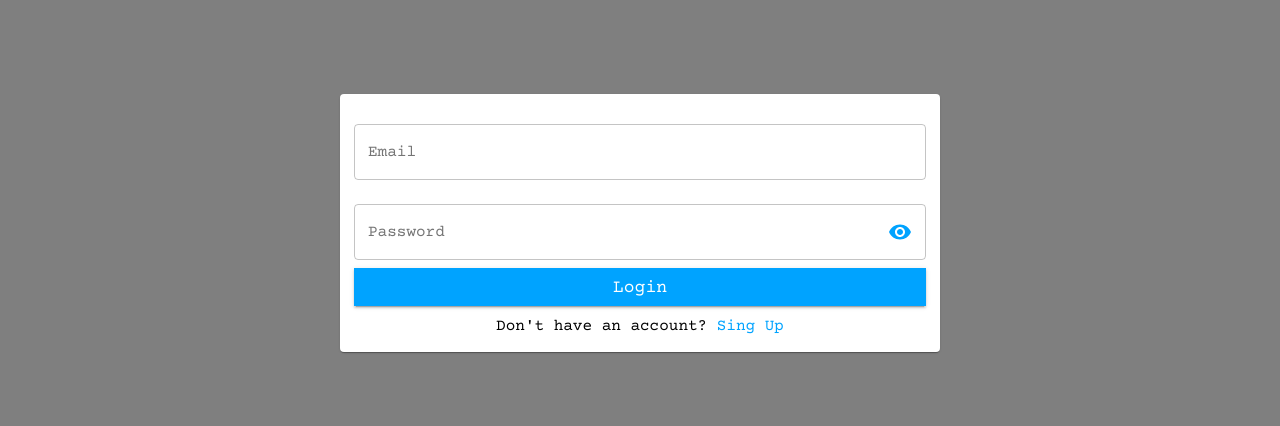
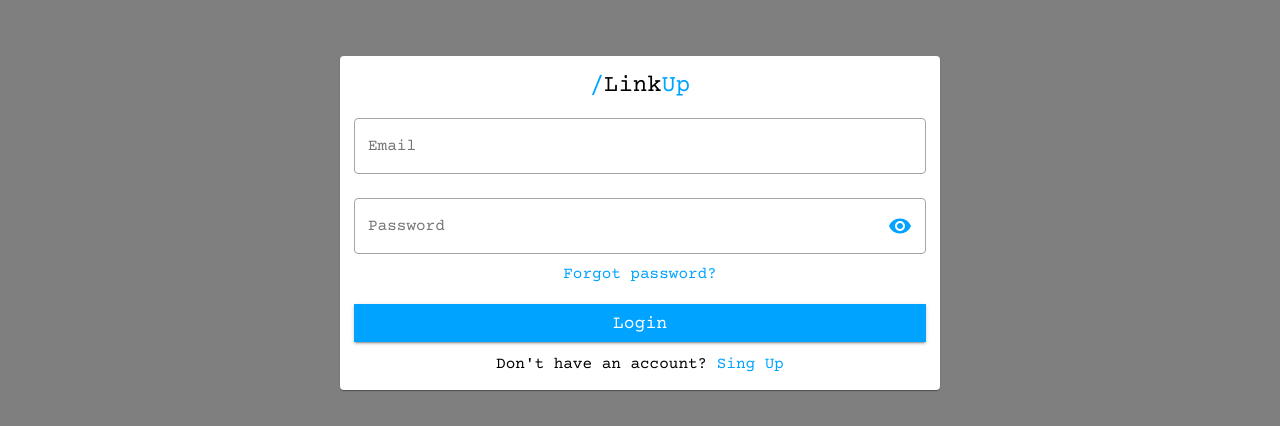
Before and after one commit to SVIT-Solutions/linkUp, a React (Create React App) app in the folder client/: page / in a window 1280 px wide. Both pictures are taken after a click on the button "Login". Shown: the part 177-603 px from the top of the page. Built offline with nearby package versions, Linux system fonts and the light colour scheme; no server answers.

Commit message:
Update auth forms

```diff
--- a/client/src/components/Forms/AuthForms/LoginForm.tsx
+++ b/client/src/components/Forms/AuthForms/LoginForm.tsx
@@ -2,6 +2,7 @@ import React, { FC, useContext, useState } from 'react';
 import { useMutation } from '@apollo/client';
 import { Visibility, VisibilityOff } from '@material-ui/icons';
 import {
+  Box,
   IconButton,
   InputAdornment,
   Link,
@@ -16,6 +17,7 @@ import { RouteNames } from 'router';
 import Form from 'components/Forms';
 import { useTranslation } from 'react-i18next';
 import RootButton from 'components/UI/Buttons/RootButton';
+import LinkUpLogo from 'components/UI/Logo/LinkUpLogo';
 
 interface LoginFormInput {
   username: string;
@@ -80,6 +82,10 @@ const LoginForm: FC<LoginFormProps> = ({ closeModal }) => {
       onSubmit={handleSubmit(onSubmit)}
       style={{ width: '700px' }}
     >
+      <Box display={'flex'} justifyContent={'center'} alignItems={'center'}>
+        <LinkUpLogo />
+      </Box>
+
       <TextField
         {...register('username', { required: t('this_field_is_required') })}
         label={t('email')}
@@ -111,6 +117,16 @@ const LoginForm: FC<LoginFormProps> = ({ closeModal }) => {
         }}
       />
 
+      <Typography
+        style={{
+          marginBottom: '18px',
+          display: 'flex',
+          justifyContent: 'center',
+        }}
+      >
+        <Link>{t('forgot_password')}</Link>
+      </Typography>
+
       <Typography variant="body1" color="error">
         {generalError}
       </Typography>
@@ -120,13 +136,11 @@ const LoginForm: FC<LoginFormProps> = ({ closeModal }) => {
       </RootButton>
 
       <Typography
-        style={{ marginTop: '8px', textAlign: 'center' }}
+        style={{ marginTop: '10px', textAlign: 'center' }}
         variant="body1"
       >
         {t('dont_have_an_account')}?{' '}
-        <Link style={{ cursor: 'pointer' }} onClick={toRegisterClickHandler}>
-          {t('singup')}
-        </Link>
+        <Link onClick={toRegisterClickHandler}>{t('singup')}</Link>
       </Typography>
     </Form>
   );
--- a/client/src/components/Forms/AuthForms/RegisterForm.tsx
+++ b/client/src/components/Forms/AuthForms/RegisterForm.tsx
@@ -2,6 +2,7 @@ import React, { FC, useContext, useState } from 'react';
 import { useMutation } from '@apollo/client';
 import { Visibility, VisibilityOff } from '@material-ui/icons';
 import {
+  Box,
   IconButton,
   InputAdornment,
   Link,
@@ -15,6 +16,7 @@ import Form from 'components/Forms';
 import { REGISTER } from 'api/mutations';
 import { useTranslation } from 'react-i18next';
 import RootButton from 'components/UI/Buttons/RootButton';
+import LinkUpLogo from 'components/UI/Logo/LinkUpLogo';
 
 interface IValidationError {
   field: string;
@@ -94,6 +96,10 @@ const RegisterForm: FC<RegisterFormProps> = ({ closeModal }) => {
       isLoading={loading}
       style={{ width: '700px' }}
     >
+      <Box display={'flex'} justifyContent={'center'} alignItems={'center'}>
+        <LinkUpLogo />
+      </Box>
+
       <TextField
         {...register('email', { required: t('this_field_is_required') })}
         label={t('email')}
@@ -113,6 +119,7 @@ const RegisterForm: FC<RegisterFormProps> = ({ closeModal }) => {
         fullWidth
         error={!!errors.username}
         helperText={errors.username?.message}
+        autoComplete="off"
       />
 
       <TextField
@@ -164,13 +171,11 @@ const RegisterForm: FC<RegisterFormProps> = ({ closeModal }) => {
       </RootButton>
 
       <Typography
-        style={{ marginTop: '8px', textAlign: 'center' }}
+        style={{ marginTop: '10px', textAlign: 'center' }}
         variant="body1"
       >
         {t('already_have_an_account')}?{' '}
-        <Link style={{ cursor: 'pointer' }} onClick={toLoginClickHandler}>
-          {t('login')}
-        </Link>
+        <Link onClick={toLoginClickHandler}>{t('login')}</Link>
       </Typography>
     </Form>
   );
--- a/client/src/components/UI/Logo/LinkUpLogo.tsx
+++ b/client/src/components/UI/Logo/LinkUpLogo.tsx
@@ -11,6 +11,7 @@ const useStyles = makeStyles(() => ({
   logo: {
     cursor: 'pointer',
     display: 'flex',
+    userSelect: 'none',
   },
 }));
 
--- a/client/src/languages/index.ts
+++ b/client/src/languages/index.ts
@@ -24,6 +24,7 @@ const resources = {
       something_went_wrong: 'Something went wrong.',
       your_email_already_confirmed:
         'Your email address has already been confirmed!',
+      forgot_password: 'Forgot password?',
     },
   },
   uk: {
@@ -47,6 +48,7 @@ const resources = {
         "На пошту '{{email}}' надіслано листа. перейдіть за посиланням у листі, щоб підтвердити свою адресу електронної пошти",
       something_went_wrong: 'Щось пішло не так.',
       your_email_already_confirmed: 'Ваша електронна адреса вже підтверджена!',
+      forgot_password: 'Забули пароль?',
     },
   },
 };
--- a/client/src/themes/index.ts
+++ b/client/src/themes/index.ts
@@ -11,7 +11,8 @@ export const lightColors = {
   buttonTextColor: '#00A3FF',
   iconColor: '#00A3FF',
   linkColor: '#00A3FF',
-  inputTextColor: '#A6A6A6',
+  inputTextColor: '#000000',
+  inputBorderColor: '#A6A6A6',
 };
 
 export const darkColors = {
@@ -26,6 +27,7 @@ export const darkColors = {
   iconColor: '#FFFFFF',
   linkColor: '#0386D5',
   inputTextColor: '#A6A6A6',
+  inputBorderColor: '#A6A6A6',
 };
 
 const createCustomTheme = (colors: any) => {
@@ -72,6 +74,9 @@ const createCustomTheme = (colors: any) => {
           '& input:-webkit-autofill::first-line': {
             color: colors.inputTextColor,
           },
+          '& fieldset': {
+            borderColor: colors.inputBorderColor,
+          },
         },
       },
       MuiLink: {
```
